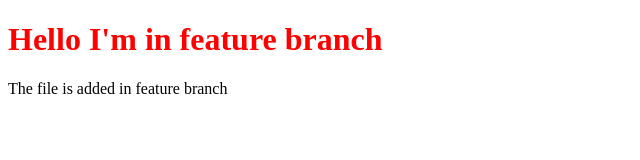
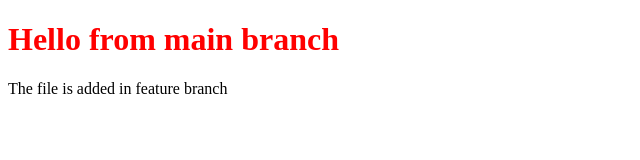
Before and after one commit to BhavikaFexle/PracticeTask, a plain HTML site: page index.html in a window 1280 px wide. Shown: the whole page, without its empty margins (0-640 px from the left). Drawn offline with Linux system fonts and the light colour scheme.

Commit message:
Updated heading in html file

```diff
--- a/index.html
+++ b/index.html
@@ -7,6 +7,6 @@
     <link rel = "stylesheet" href = "style.css">
 </head>
  <body>
-    <h1>Hello I'm in feature branch </h1>
+    <h1>Hello from main branch </h1>
     <p> The file is added in feature branch</p>
  </html>
```
